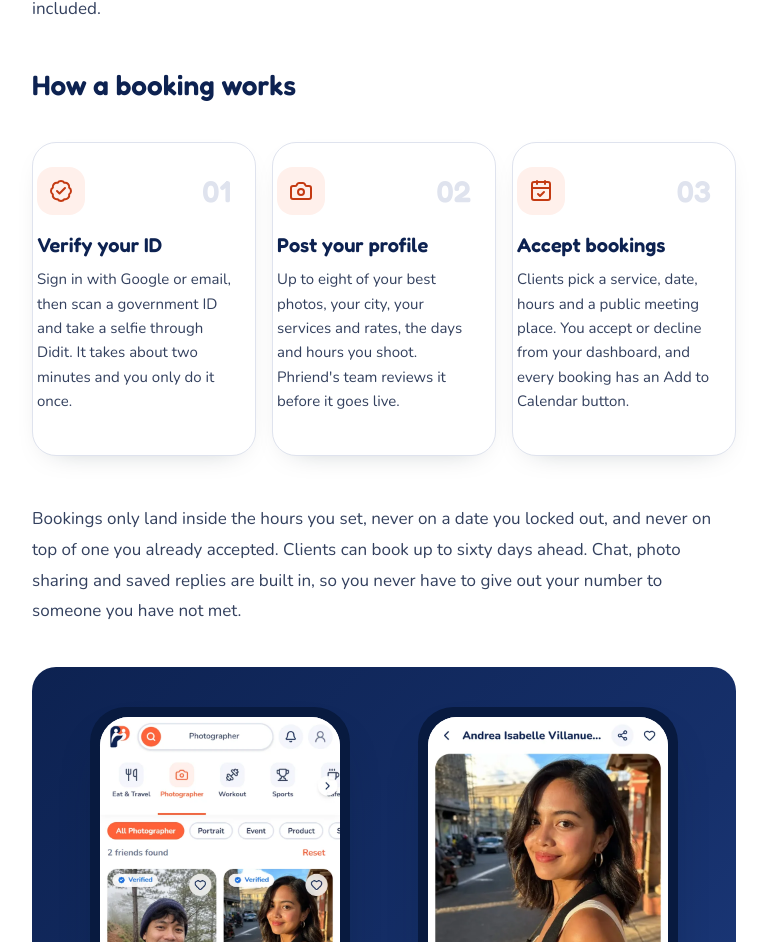
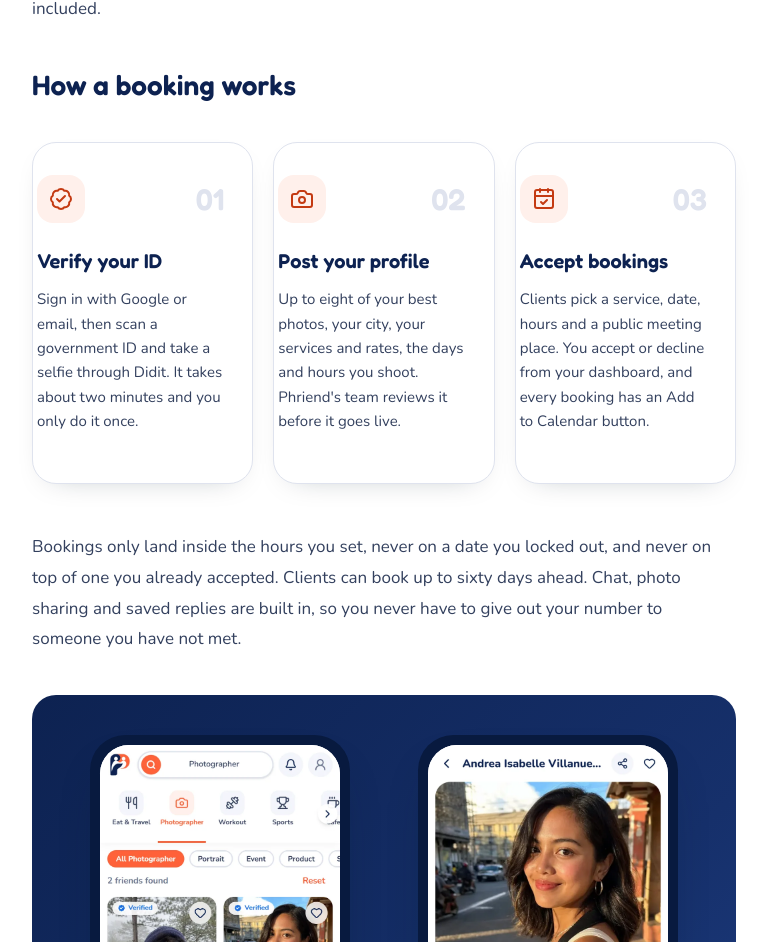
Before and after one commit to newmachinesph/phriend-web, a Next.js app: page /blog/photographers-and-videographers-earn-with-phriend in a window 1280 px wide. Shown: the part 3016-3958 px from the top of the page, without its empty margins (256-1023 px from the left). Built offline with nearby package versions, Linux system fonts and the light colour scheme; no server answers.

Commit message:
blog: roomier step cards

```diff
--- a/components/blog.tsx
+++ b/components/blog.tsx
@@ -48,17 +48,17 @@ export function Callout({ title, children }: { title: string; children: ReactNod
 
 export function Steps({ steps }: { steps: { icon: LucideIcon; title: string; text: string }[] }) {
   return (
-    <ol className="not-article my-10 grid gap-4 sm:grid-cols-3">
+    <ol className="not-article my-10 grid gap-5 sm:grid-cols-3">
       {steps.map((s, i) => (
-        <li key={s.title} className="rounded-3xl border border-line bg-white p-6 shadow-card">
+        <li key={s.title} className="flex flex-col rounded-3xl border border-line bg-white px-7 py-8 shadow-card">
           <div className="flex items-center justify-between">
             <span className="grid size-12 place-items-center rounded-2xl bg-brand-soft text-brand-text">
               <s.icon size={24} strokeWidth={2} aria-hidden="true" />
             </span>
             <span className="font-display text-3xl font-semibold text-line">{String(i + 1).padStart(2, "0")}</span>
           </div>
-          <h3 className="mt-4 font-display text-xl font-semibold text-ink">{s.title}</h3>
-          <p className="mt-2 text-[15px] leading-relaxed text-body">{s.text}</p>
+          <h3 className="mt-6 font-display text-xl font-semibold text-ink">{s.title}</h3>
+          <p className="mt-3 text-[15px] leading-relaxed text-body">{s.text}</p>
         </li>
       ))}
     </ol>
```
